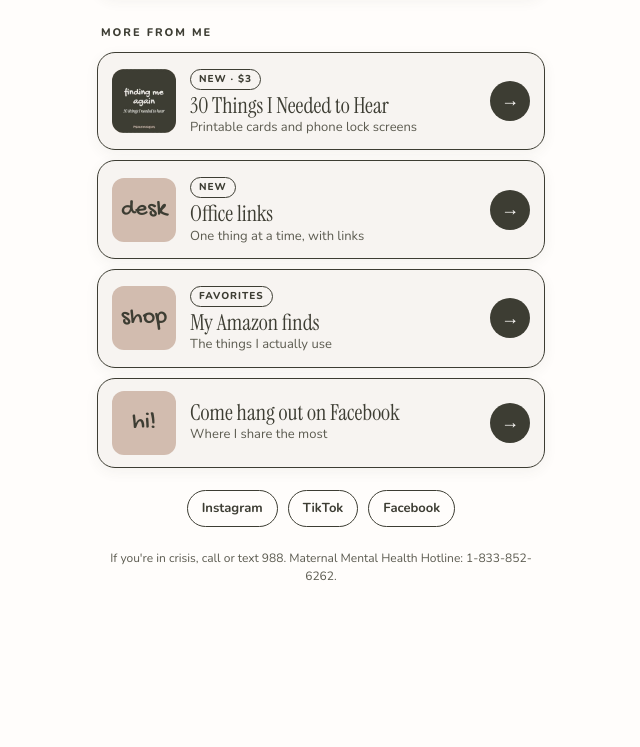
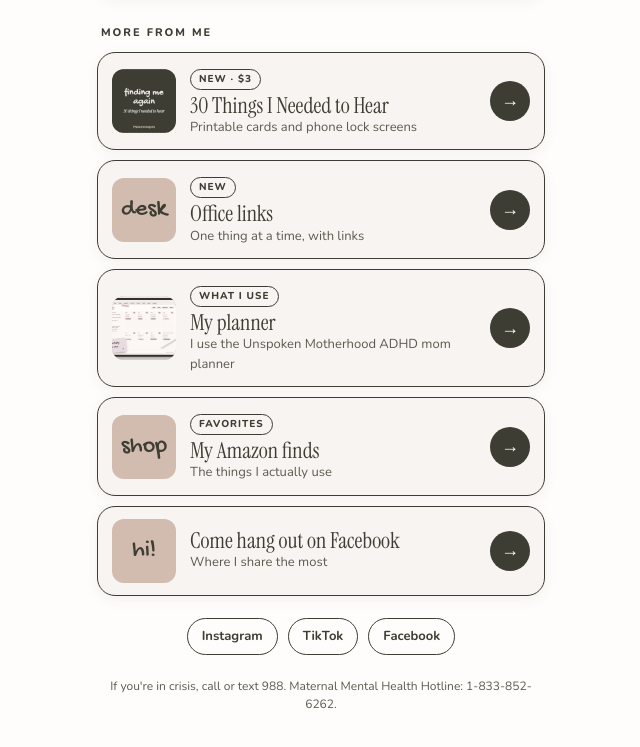
Before and after one commit to itslaurendupuis/itslaurendupuis.github.io, a plain HTML site: page index.html in a window 1280 px wide. Shown: the part 828-1575 px from the top of the page, without its empty margins (319-959 px from the left). Before the commit the page ends 1469 px from the top, so only its background shows below. Drawn offline with nearby package versions, Linux system fonts and the light colour scheme.

Commit message:
Add 'My planner' card linking to the ADHD mom planner
Co-Authored-By: Claude Opus 5.5 <noreply@anthropic.com>

```diff
--- a/index.html
+++ b/index.html
@@ -119,6 +119,11 @@ footer{text-align:center;font-size:12px;color:var(--muted)}
       <div><span class="badge">New</span><div class="name">Office links</div><div class="sub">One thing at a time, with links</div></div>
       <div class="arrow" aria-hidden="true">→</div>
     </a>
+    <a class="card" href="https://unspokenmotherhoodco.com/planners/adhd-mom/" target="_blank" rel="noopener">
+      <div class="thumb"><img src="/img/my-planner.jpg" alt="" loading="lazy"></div>
+      <div><span class="badge">What I use</span><div class="name">My planner</div><div class="sub">I use the Unspoken Motherhood ADHD mom planner</div></div>
+      <div class="arrow" aria-hidden="true">→</div>
+    </a>
     <a class="card" href="https://www.amazon.com/shop/walkoflaur" target="_blank" rel="noopener">
       <div class="thumb">shop</div>
       <div><span class="badge">Favorites</span><div class="name">My Amazon finds</div><div class="sub">The things I actually use</div></div>
```
Also changed, not shown: img/my-planner.jpg (added).
